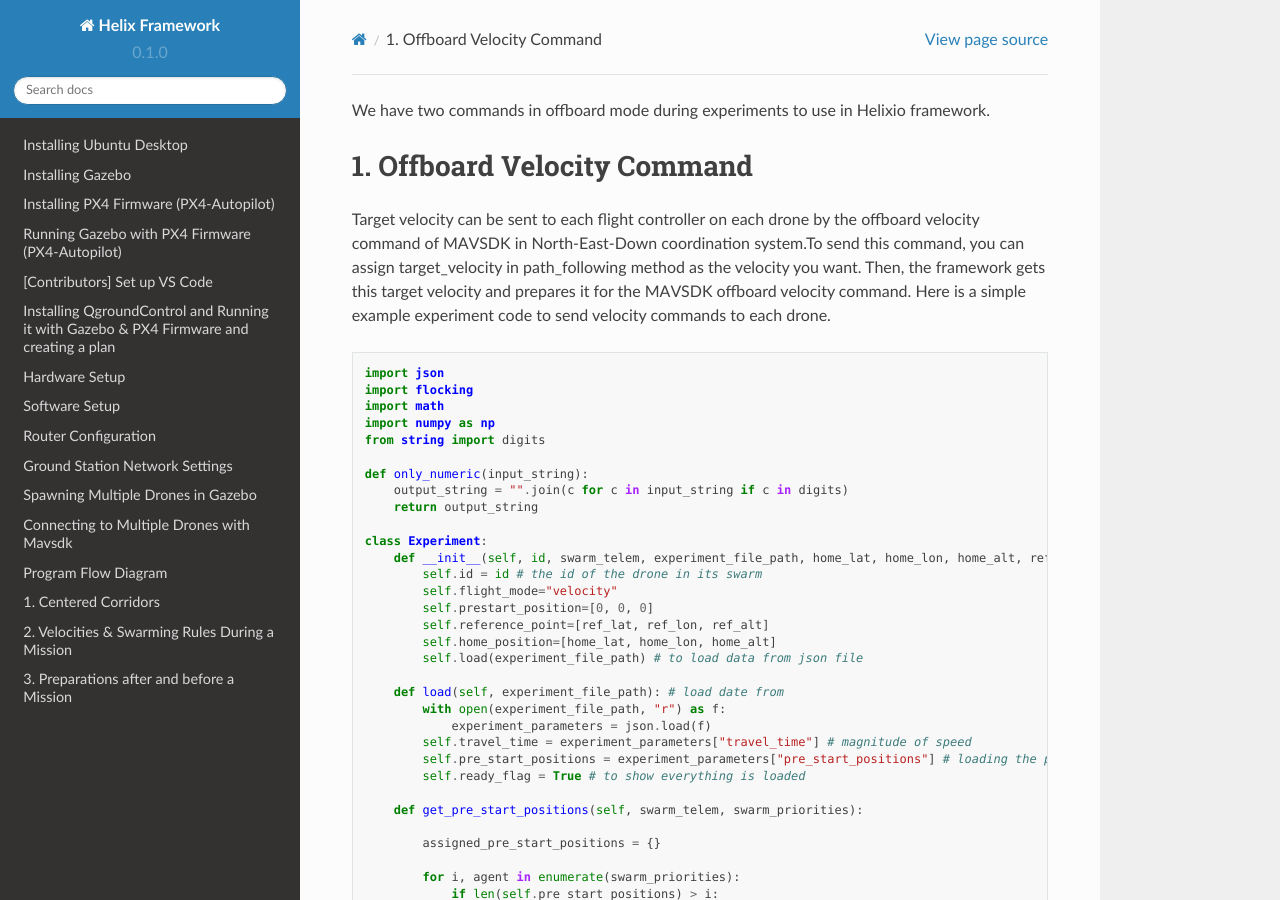
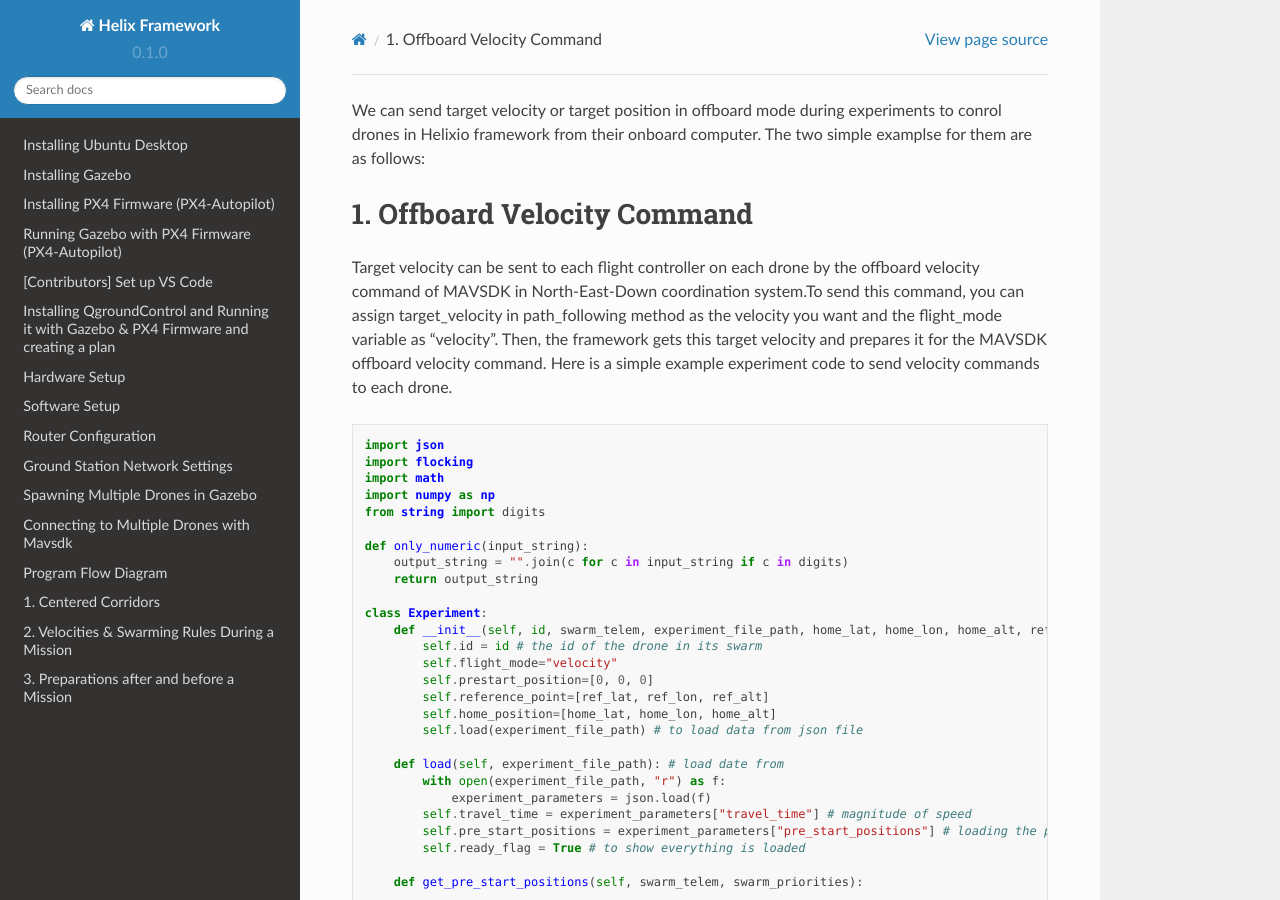
Before and after one commit to CUEDOS/helix_docs, a Sphinx documentation site: the page built from docs/source/simple_examples.rst, in a window 1280 px wide and 900 px high. Built offline with Sphinx 7.4.7 and the Read the Docs theme 2.0.0, drawn with Linux system fonts in a browser that asks for light colours.

Commit message:
Update simple_examples.rst

```diff
--- a/docs/source/simple_examples.rst
+++ b/docs/source/simple_examples.rst
@@ -1,8 +1,8 @@
-We have two commands in offboard mode during experiments to use in Helixio framework.
+We can send target velocity or target position in offboard mode during experiments to conrol drones in Helixio framework from their onboard computer. The two simple examplse for them are as follows:
 
 1. Offboard Velocity Command
 =====================
-Target velocity can be sent to each flight controller on each drone by the offboard velocity command of MAVSDK in North-East-Down coordination system.To send this command, you can assign target_velocity in path_following method as the velocity you want. Then, the framework gets this target velocity and prepares it for the MAVSDK offboard velocity command. Here is a simple example experiment code to send velocity commands to each drone.
+Target velocity can be sent to each flight controller on each drone by the offboard velocity command of MAVSDK in North-East-Down coordination system.To send this command, you can assign target_velocity in path_following method as the velocity you want and the flight_mode variable as "velocity". Then, the framework gets this target velocity and prepares it for the MAVSDK offboard velocity command. Here is a simple example experiment code to send velocity commands to each drone.
 ::
 
     import json
```
